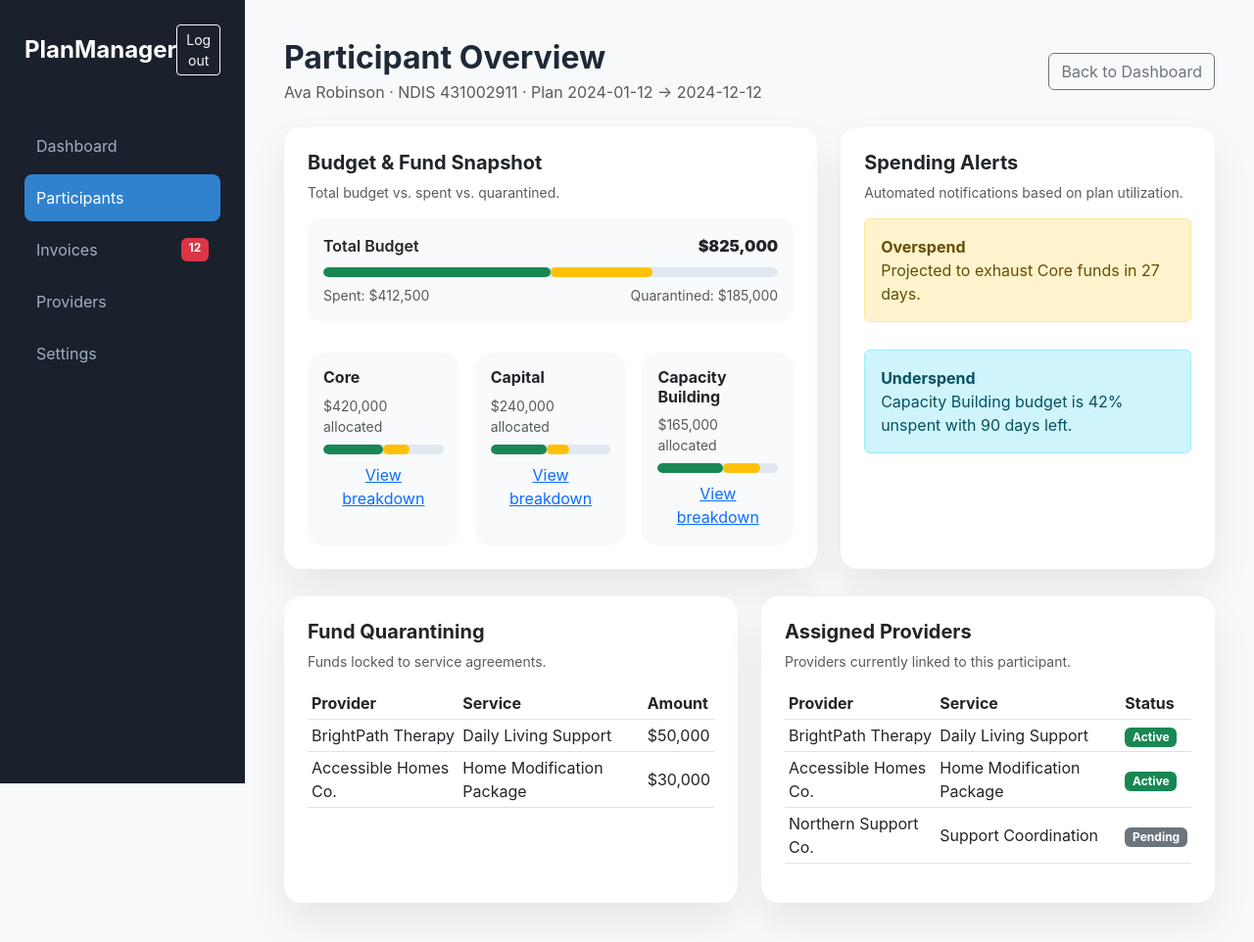
After one commit to mugdho080/nexis, a PHP site: page /client.php in a window 1280 px wide. The commit adds this page. Shown: the whole page at 98% size. Run offline with PHP 8.4, Linux system fonts and the light colour scheme; the visitor is signed in with stand-in values (Sample User, id 1).

Commit message:
Add participant detail dashboard

```diff
--- a/admin_api.php
+++ b/admin_api.php
@@ -63,5 +63,65 @@ if ($action === 'get_participants') {
     exit;
 }
 
+if ($action === 'get_client') {
+    $client = $participants[0];
+    $client['pending_invoices'] = 12;
+    $client['budget'] = [
+        'total' => 825000,
+        'spent' => 412500,
+        'quarantined' => 185000
+    ];
+    $client['categories'] = [
+        [
+            'key' => 'core',
+            'name' => 'Core',
+            'allocated' => 420000,
+            'spent' => 210000,
+            'quarantined' => 90000,
+            'items' => [
+                ['label' => 'Daily Living Support', 'amount' => 140000],
+                ['label' => 'Community Participation', 'amount' => 70000]
+            ]
+        ],
+        [
+            'key' => 'capital',
+            'name' => 'Capital',
+            'allocated' => 240000,
+            'spent' => 112500,
+            'quarantined' => 45000,
+            'items' => [
+                ['label' => 'Assistive Technology', 'amount' => 95000],
+                ['label' => 'Home Modifications', 'amount' => 65000]
+            ]
+        ],
+        [
+            'key' => 'capacity',
+            'name' => 'Capacity Building',
+            'allocated' => 165000,
+            'spent' => 90000,
+            'quarantined' => 50000,
+            'items' => [
+                ['label' => 'Support Coordination', 'amount' => 55000],
+                ['label' => 'Improved Daily Living', 'amount' => 35000]
+            ]
+        ]
+    ];
+    $client['alerts'] = [
+        ['type' => 'Overspend', 'message' => 'Projected to exhaust Core funds in 27 days.'],
+        ['type' => 'Underspend', 'message' => 'Capacity Building budget is 42% unspent with 90 days left.']
+    ];
+    $client['quarantines'] = [
+        ['provider' => 'BrightPath Therapy', 'service' => 'Daily Living Support', 'amount' => 50000],
+        ['provider' => 'Accessible Homes Co.', 'service' => 'Home Modification Package', 'amount' => 30000]
+    ];
+    $client['providers'] = [
+        ['name' => 'BrightPath Therapy', 'service' => 'Daily Living Support', 'status' => 'Active'],
+        ['name' => 'Accessible Homes Co.', 'service' => 'Home Modification Package', 'status' => 'Active'],
+        ['name' => 'Northern Support Co.', 'service' => 'Support Coordination', 'status' => 'Pending']
+    ];
+    echo json_encode($client);
+    exit;
+}
+
 echo json_encode([]);
 ?>
--- a/assets/styles.css
+++ b/assets/styles.css
@@ -54,6 +54,20 @@ body {
 .progress-bar-custom {
     height: 8px;
     border-radius: 4px;
+}
+
+.budget-bars {
+    background: #f8fafc;
+    border-radius: 12px;
+    padding: 16px;
+}
+
+.budget-row {
+    display: flex;
+    justify-content: space-between;
+    align-items: center;
+    margin-bottom: 10px;
+    font-weight: 600;
 }
 
 .hero {
--- /dev/null
+++ b/client.php
@@ -0,0 +1,202 @@
+<?php
+session_start();
+if (empty($_SESSION['is_admin'])) {
+    header('Location: login.php');
+    exit;
+}
+$clientId = $_GET['id'] ?? '1';
+?>
+<!DOCTYPE html>
+<html lang="en">
+<head>
+    <meta charset="UTF-8">
+    <meta name="viewport" content="width=device-width, initial-scale=1.0">
+    <title>PlanManager SaaS - Client Overview</title>
+    <link href="https://cdn.jsdelivr.net/npm/bootstrap@5.3.0/dist/css/bootstrap.min.css" rel="stylesheet">
+    <link href="assets/styles.css" rel="stylesheet">
+    <script src="https://code.jquery.com/jquery-3.6.0.min.js"></script>
+</head>
+<body class="admin-body">
+<div class="sidebar">
+    <div class="d-flex align-items-center justify-content-between mb-5">
+        <h4 class="fw-bold mb-0">PlanManager</h4>
+        <a href="logout.php" class="btn btn-sm btn-outline-light">Log out</a>
+    </div>
+    <nav class="nav flex-column">
+        <a class="nav-link" href="index.php">Dashboard</a>
+        <a class="nav-link active">Participants</a>
+        <a class="nav-link d-flex justify-content-between">
+            Invoices <span class="badge bg-danger" id="badge-pending">0</span>
+        </a>
+        <a class="nav-link">Providers</a>
+        <a class="nav-link">Settings</a>
+    </nav>
+</div>
+
+<div class="main">
+    <div class="d-flex flex-wrap justify-content-between align-items-center mb-4 gap-3">
+        <div>
+            <h2 class="fw-bold mb-1">Participant Overview</h2>
+            <p class="text-muted mb-0" id="client-meta">Loading client profile...</p>
+        </div>
+        <a class="btn btn-outline-secondary" href="index.php">Back to Dashboard</a>
+    </div>
+
+    <div class="row g-4">
+        <div class="col-lg-7">
+            <div class="card stat-card p-4">
+                <h5 class="fw-bold">Budget & Fund Snapshot</h5>
+                <p class="text-muted small">Total budget vs. spent vs. quarantined.</p>
+                <div class="budget-bars" id="budget-snapshot">
+                    <div class="budget-row">
+                        <span>Total Budget</span>
+                        <strong id="budget-total">$0</strong>
+                    </div>
+                    <div class="progress mb-2">
+                        <div class="progress-bar bg-success" id="budget-spent" style="width: 0%"></div>
+                        <div class="progress-bar bg-warning" id="budget-quarantine" style="width: 0%"></div>
+                    </div>
+                    <div class="d-flex justify-content-between text-muted small">
+                        <span>Spent: <span id="budget-spent-label">$0</span></span>
+                        <span>Quarantined: <span id="budget-quarantine-label">$0</span></span>
+                    </div>
+                </div>
+                <div class="row g-3 mt-3" id="category-cards"></div>
+            </div>
+        </div>
+        <div class="col-lg-5">
+            <div class="card stat-card p-4 h-100">
+                <h5 class="fw-bold">Spending Alerts</h5>
+                <p class="text-muted small">Automated notifications based on plan utilization.</p>
+                <div id="client-alerts" class="alert-grid"></div>
+            </div>
+        </div>
+    </div>
+
+    <div class="row g-4 mt-1">
+        <div class="col-lg-6">
+            <div class="card stat-card p-4 h-100">
+                <h5 class="fw-bold">Fund Quarantining</h5>
+                <p class="text-muted small">Funds locked to service agreements.</p>
+                <div class="table-responsive">
+                    <table class="table table-sm align-middle">
+                        <thead>
+                            <tr>
+                                <th>Provider</th>
+                                <th>Service</th>
+                                <th>Amount</th>
+                            </tr>
+                        </thead>
+                        <tbody id="quarantine-list"></tbody>
+                    </table>
+                </div>
+            </div>
+        </div>
+        <div class="col-lg-6">
+            <div class="card stat-card p-4 h-100">
+                <h5 class="fw-bold">Assigned Providers</h5>
+                <p class="text-muted small">Providers currently linked to this participant.</p>
+                <div class="table-responsive">
+                    <table class="table table-sm align-middle">
+                        <thead>
+                            <tr>
+                                <th>Provider</th>
+                                <th>Service</th>
+                                <th>Status</th>
+                            </tr>
+                        </thead>
+                        <tbody id="provider-list"></tbody>
+                    </table>
+                </div>
+            </div>
+        </div>
+    </div>
+</div>
+
+<script>
+const clientId = <?php echo json_encode($clientId); ?>;
+
+function formatCurrency(value) {
+    return new Intl.NumberFormat('en-AU', {
+        style: 'currency',
+        currency: 'AUD',
+        maximumFractionDigits: 0
+    }).format(value || 0);
+}
+
+function renderClient(data) {
+    $('#client-meta').text(`${data.name} · NDIS ${data.ndis_no} · Plan ${data.start} → ${data.end}`);
+    $('#badge-pending').text(data.pending_invoices);
+
+    $('#budget-total').text(formatCurrency(data.budget.total));
+    $('#budget-spent-label').text(formatCurrency(data.budget.spent));
+    $('#budget-quarantine-label').text(formatCurrency(data.budget.quarantined));
+
+    const spentPercent = data.budget.total ? (data.budget.spent / data.budget.total) * 100 : 0;
+    const quarantinePercent = data.budget.total ? (data.budget.quarantined / data.budget.total) * 100 : 0;
+    $('#budget-spent').css('width', `${Math.min(spentPercent, 100)}%`);
+    $('#budget-quarantine').css('width', `${Math.min(quarantinePercent, 100)}%`);
+
+    const categoryHtml = data.categories.map(category => {
+        const spent = category.spent / category.allocated * 100;
+        const quarantined = category.quarantined / category.allocated * 100;
+        return `
+            <div class="col-md-4">
+                <div class="category-card">
+                    <h6>${category.name}</h6>
+                    <p class="text-muted small mb-2">${formatCurrency(category.allocated)} allocated</p>
+                    <div class="progress mb-2">
+                        <div class="progress-bar bg-success" style="width: ${spent}%"></div>
+                        <div class="progress-bar bg-warning" style="width: ${quarantined}%"></div>
+                    </div>
+                    <button class="btn btn-link p-0 small" data-bs-toggle="collapse" data-bs-target="#cat-${category.key}">View breakdown</button>
+                    <div class="collapse mt-2" id="cat-${category.key}">
+                        <ul class="list-group list-group-flush small">
+                            ${category.items.map(item => `
+                                <li class="list-group-item d-flex justify-content-between align-items-center">
+                                    <span>${item.label}</span>
+                                    <span>${formatCurrency(item.amount)}</span>
+                                </li>
+                            `).join('')}
+                        </ul>
+                    </div>
+                </div>
+            </div>
+        `;
+    }).join('');
+    $('#category-cards').html(categoryHtml);
+
+    const alertsHtml = data.alerts.map(alert => `
+        <div class="alert ${alert.type === 'Overspend' ? 'alert-warning' : 'alert-info'}">
+            <strong>${alert.type}</strong>
+            <p class="mb-0">${alert.message}</p>
+        </div>
+    `).join('');
+    $('#client-alerts').html(alertsHtml || '<p class="text-muted">No alerts.</p>');
+
+    const quarantineHtml = data.quarantines.map(item => `
+        <tr>
+            <td>${item.provider}</td>
+            <td>${item.service}</td>
+            <td>${formatCurrency(item.amount)}</td>
+        </tr>
+    `).join('');
+    $('#quarantine-list').html(quarantineHtml || '<tr><td colspan="3" class="text-muted">No quarantined funds.</td></tr>');
+
+    const providerHtml = data.providers.map(provider => `
+        <tr>
+            <td>${provider.name}</td>
+            <td>${provider.service}</td>
+            <td><span class="badge ${provider.status === 'Active' ? 'bg-success' : 'bg-secondary'}">${provider.status}</span></td>
+        </tr>
+    `).join('');
+    $('#provider-list').html(providerHtml || '<tr><td colspan="3" class="text-muted">No providers assigned.</td></tr>');
+}
+
+$.get('admin_api.php?action=get_client&id=' + encodeURIComponent(clientId), function (data) {
+    renderClient(data);
+});
+</script>
+<script src="https://cdn.jsdelivr.net/npm/bootstrap@5.3.0/dist/js/bootstrap.bundle.min.js"></script>
+</body>
+</html>
--- a/index.php
+++ b/index.php
@@ -128,7 +128,7 @@ function loadData() {
                             </div>
                         </td>
                         <td><span class="badge ${p.plan_type === 'PACE' ? 'bg-info text-dark' : 'bg-secondary'}">${p.plan_type}</span></td>
-                        <td><button class="btn btn-sm btn-primary">Manage</button></td>
+                        <td><a class="btn btn-sm btn-primary" href="client.php?id=${p.ndis_no}">Manage</a></td>
                     </tr>
                 `;
             });
```
